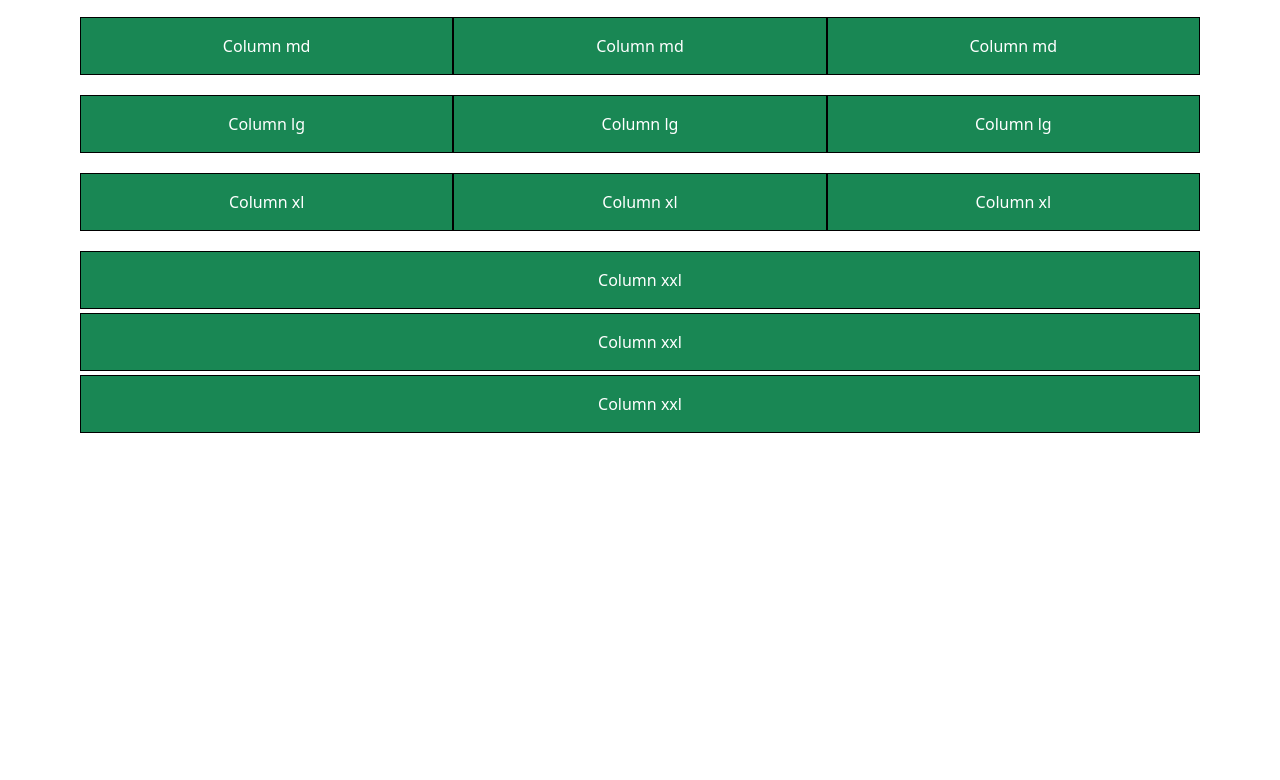
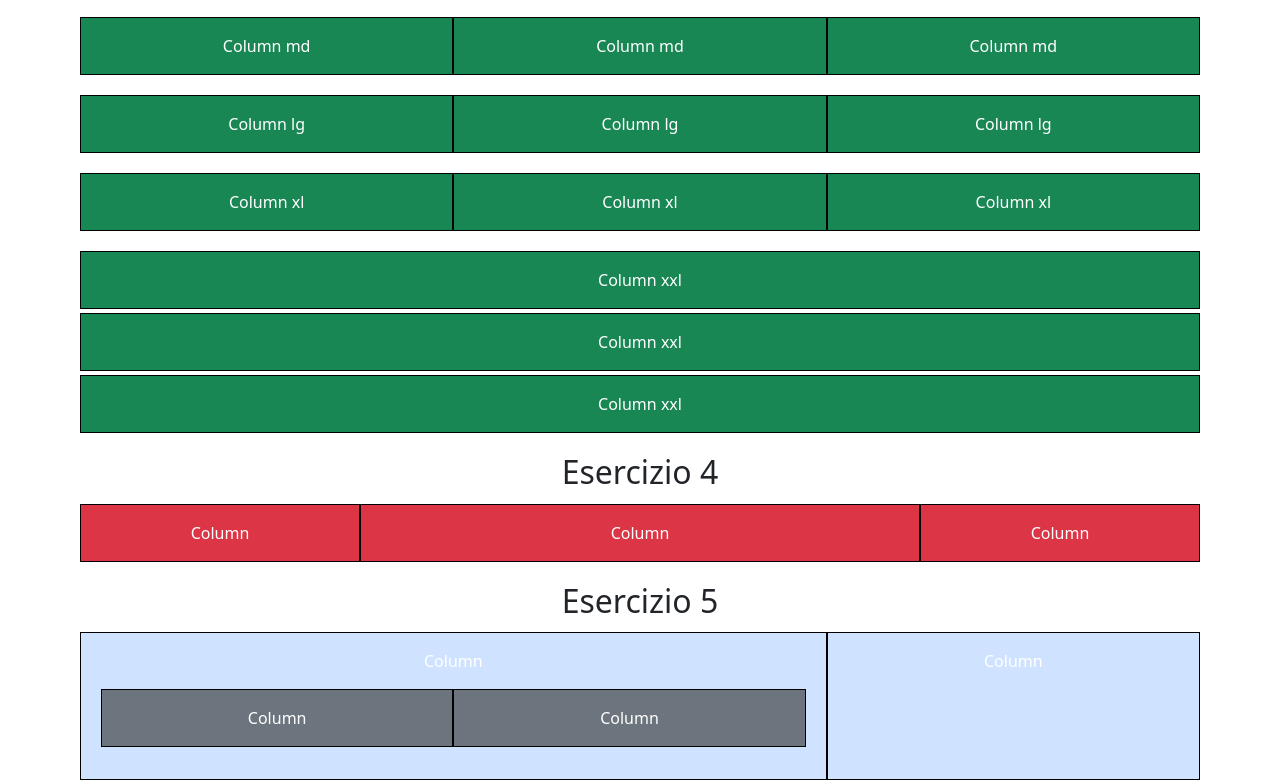
Before and after one commit to Annie470/U2-W2-D1, a plain HTML site: page index.html in a window 1280 px wide. Shown: the part 436-1216 px from the top of the page. Before the commit the page ends 869 px from the top, so only its background shows below. Drawn offline with nearby package versions, Linux system fonts and the light colour scheme.

Commit message:
add exercises

```diff
--- a/index.html
+++ b/index.html
@@ -102,6 +102,46 @@
         </div>
       </div>
     </div>
+
+    <div class="container text-center mt-3">
+      <div class="row g-1 mt-3">
+        <h2>Esercizio 4</h2>
+        <div class="col-lg-3 bg-danger text-white p-3 border border-black">
+          Column
+        </div>
+        <div class="col-lg-6 bg-danger text-white p-3 border border-black">
+          Column
+        </div>
+        <div class="col-lg-3 bg-danger text-white p-3 border border-black">
+          Column
+        </div>
+      </div>
+    </div>
+
+    <div class="container text-center mt-3">
+      <div class="row g-1 mt-3">
+        <h2>Esercizio 5</h2>
+        <div
+          class="col-sm-12 col-md-12 col-lg-8 bg-primary-subtle text-white p-3 border border-black">
+          Column
+          <div class="row p-3">
+            <div
+              class="col-sm-12 col-md-12 col-lg-6 bg-secondary text-white p-3 border border-black">
+              Column
+            </div>
+            <div
+              class="col-sm-12 col-md-12 col-lg-6 bg-secondary text-white p-3 border border-black">
+              Column
+            </div>
+          </div>
+        </div>
+        <div
+          class="col-sm-12 col-md-12 col-lg-4 bg-primary-subtle text-white p-3 border border-black">
+          Column
+        </div>
+      </div>
+    </div>
+
     <script
       src="https://cdn.jsdelivr.net/npm/bootstrap@5.3.7/dist/js/bootstrap.bundle.min.js"
       integrity="sha384-ndDqU0Gzau9qJ1lfW4pNLlhNTkCfHzAVBReH9diLvGRem5+R9g2FzA8ZGN954O5Q"
```
